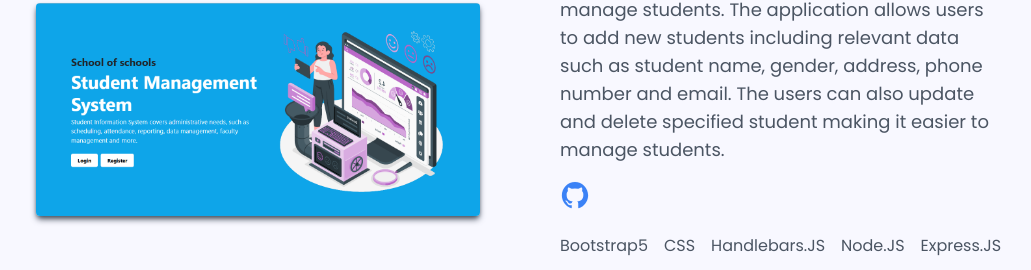
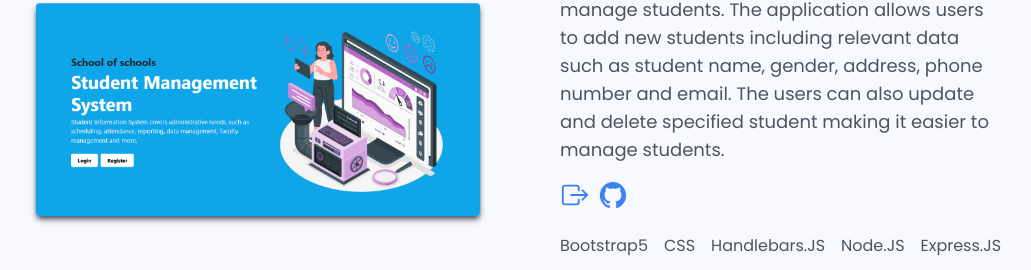
Before and after one commit to mikefillar/mikefillar.github.io, a React (Create React App) app: page / in a window 1280 px wide. Shown: the part 1573-1843 px from the top of the page, without its empty margins (120-1151 px from the left). Built offline with nearby package versions, Linux system fonts and the light colour scheme.

Commit message:
project deployed

```diff
--- a/src/Components/Project.js
+++ b/src/Components/Project.js
@@ -11,7 +11,7 @@ const Project = () => {
       id="project"
     >
       <div className="flex flex-col text-left gap-6 rounded overflow-hidden shadow-md shadow-gray-600">
-        <a className="cursor-pointer">
+        <a href="https://school-of-school.onrender.com/" target="_blank">
           <img className="" src={project2} alt="coding" />
         </a>
       </div>
@@ -28,6 +28,13 @@ const Project = () => {
         </p>
 
         <div className="flex gap-2 justify-center items-center md:justify-start md:items-start">
+          <a
+            href="https://school-of-school.onrender.com/"
+            target="_blank"
+            className="text-3xl text-blue-500 hover:scale-110 transition-all duration-200 ease-linear"
+          >
+            <ion-icon name="exit-outline"></ion-icon>
+          </a>
           <a
             href="https://github.com/mikefillar/school-of-school"
             target="_blank"
```
